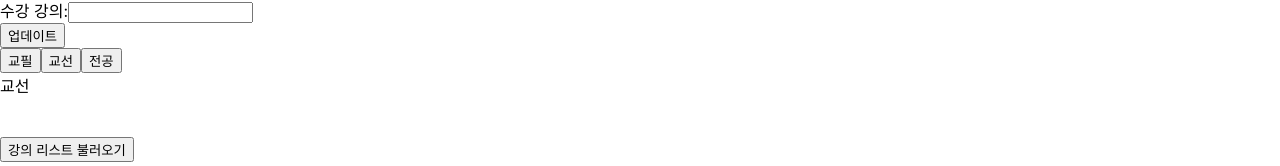
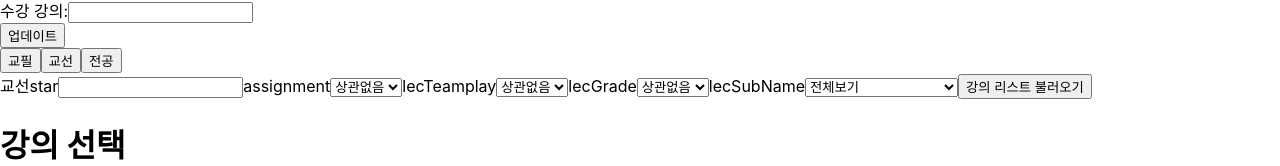
Before and after one commit to YunNa000/LectureRecommendationService, a React (Create React App) app in the folder api-test/node/react-test/: page / in a window 1280 px wide. Both pictures are taken after a click on the button "교선". Shown: the part 222-388 px from the top of the page. Built offline with nearby package versions, Linux system fonts and the light colour scheme; no server answers.

Commit message:
✨ 이수 구분 및 조건 별 강의 목록 검색
이수 구분 및 별점, 과제 드으이 조건들을 통해 강의 목록을 검색하고, 나온
강의를 클릭하면, 해당 강의가 사용자별로 db에 저장되도록 했습니다.

```diff
--- a/api-test/node/react-test/src/Lecture/LectureCallGyoSun.js
+++ b/api-test/node/react-test/src/Lecture/LectureCallGyoSun.js
@@ -1,12 +1,22 @@
 import React from "react";
 
-const LectureCallGyoSun = ({
+const LectureCallGyoPill = ({
   userGrade,
   setUserGrade,
   userBunban,
   setUserBunban,
   lecClassification,
   setLecClassification,
+  lecStars,
+  setLecStars,
+  setlecAssignment,
+  lecAssignment,
+  lecTeamplay,
+  setlecTeamplay,
+  lecGrade,
+  setlecGrade,
+  lecSubName,
+  setlecSubName,
   handleSubmit,
 }) => {
   React.useEffect(() => {
@@ -24,7 +34,6 @@ const LectureCallGyoSun = ({
         onChange={(e) => setUserGrade(e.target.value)}
         required
       />
-      <br />
       <input
         type="hidden"
         id="userBunban"
@@ -33,8 +42,6 @@ const LectureCallGyoSun = ({
         onChange={(e) => setUserBunban(e.target.value)}
         required
       />
-      <br />
-      <br />
       <input
         type="hidden"
         id="lecClassification"
@@ -42,9 +49,61 @@ const LectureCallGyoSun = ({
         value={lecClassification}
         required
       />
+      <label>star</label>
+      <input
+        id="lecStars"
+        name="lecStars"
+        value={lecStars}
+        onChange={(e) => setLecStars(e.target.value)}
+      />
+      <label>assignment</label>
+      <select
+        id="lecAssignment"
+        name="lecAssignment"
+        value={lecAssignment}
+        onChange={(e) => setlecAssignment(parseInt(e.target.value))}
+      >
+        <option>상관없음</option>
+        <option value="1">적음</option>
+      </select>
+      <label>lecTeamplay</label>
+      <select
+        id="lecTeamplay"
+        name="lecTeamplay"
+        value={lecTeamplay}
+        onChange={(e) => setlecTeamplay(parseInt(e.target.value))}
+      >
+        <option>상관없음</option>
+        <option value="1">적음</option>
+      </select>
+      <label>lecGrade</label>
+      <select
+        id="lecGrade"
+        name="lecGrade"
+        value={lecGrade}
+        onChange={(e) => setlecGrade(parseInt(e.target.value))}
+      >
+        <option>상관없음</option>
+        <option value="1">너그러움</option>
+      </select>
+      <label>lecSubName</label>
+      <select
+        id="lecSubName"
+        name="lecSubName"
+        value={lecSubName}
+        onChange={(e) => setlecSubName(e.target.value)}
+      >
+        <option>전체보기</option>
+        <option value="과학과기술">과학과기술</option>
+        <option value="인간과철학">인간과철학</option>
+        <option value="사회와경제">사회와경제</option>
+        <option value="글로벌문화와제2외국어">글로벌문화와제2외국어</option>
+        <option value="예술과체육">예술과체육</option>
+        <option value="수리와자연">수리와자연</option>
+      </select>
       <button type="submit">강의 리스트 불러오기</button>
     </form>
   );
 };
 
-export default LectureCallGyoSun;
+export default LectureCallGyoPill;
--- a/api-test/node/react-test/src/Lecture/LectureCallJunGong.js
+++ b/api-test/node/react-test/src/Lecture/LectureCallJunGong.js
@@ -1,12 +1,22 @@
 import React from "react";
 
-const LectureCallJunGong = ({
+const LectureCallGyoPill = ({
   userGrade,
   setUserGrade,
   userBunban,
   setUserBunban,
   lecClassification,
   setLecClassification,
+  lecStars,
+  setLecStars,
+  setlecAssignment,
+  lecAssignment,
+  lecTeamplay,
+  setlecTeamplay,
+  lecGrade,
+  setlecGrade,
+  lecSubName,
+  setlecSubName,
   handleSubmit,
 }) => {
   React.useEffect(() => {
@@ -15,7 +25,6 @@ const LectureCallJunGong = ({
 
   return (
     <form onSubmit={handleSubmit}>
-      전공
       <input
         type="hidden"
         id="userGrade"
@@ -32,6 +41,50 @@ const LectureCallJunGong = ({
         onChange={(e) => setUserBunban(e.target.value)}
         required
       />
+      <input
+        type="hidden"
+        id="lecClassification"
+        name="lecClassification"
+        value={lecClassification}
+        required
+      />
+      <label>star</label>
+      <input
+        id="lecStars"
+        name="lecStars"
+        value={lecStars}
+        onChange={(e) => setLecStars(e.target.value)}
+      />
+      <label>assignment</label>
+      <select
+        id="lecAssignment"
+        name="lecAssignment"
+        value={lecAssignment}
+        onChange={(e) => setlecAssignment(parseInt(e.target.value))}
+      >
+        <option>상관없음</option>
+        <option value="1">적음</option>
+      </select>
+      <label>lecTeamplay</label>
+      <select
+        id="lecTeamplay"
+        name="lecTeamplay"
+        value={lecTeamplay}
+        onChange={(e) => setlecTeamplay(parseInt(e.target.value))}
+      >
+        <option>상관없음</option>
+        <option value="1">적음</option>
+      </select>
+      <label>lecGrade</label>
+      <select
+        id="lecGrade"
+        name="lecGrade"
+        value={lecGrade}
+        onChange={(e) => setlecGrade(parseInt(e.target.value))}
+      >
+        <option>상관없음</option>
+        <option value="1">너그러움</option>
+      </select>
       <label htmlFor="lecClassification">전공 분류:</label>
       <select
         id="lecClassification"
@@ -43,11 +96,9 @@ const LectureCallJunGong = ({
         <option value="교선">전선</option>
         <option value="교필">전필</option>
       </select>
-      <br />
-      <br />
       <button type="submit">강의 리스트 불러오기</button>
     </form>
   );
 };
 
-export default LectureCallJunGong;
+export default LectureCallGyoPill;
--- a/api-test/node/react-test/src/Lecture/LectureList.js
+++ b/api-test/node/react-test/src/Lecture/LectureList.js
@@ -13,7 +13,13 @@ const LectureList = ({ lectures, selectedLectures, handleLectureSelect }) => {
                 checked={selectedLectures.includes(lecture.lecNumber)}
                 onChange={() => handleLectureSelect(lecture.lecNumber)}
               />
-              {lecture.lecClassName} ({lecture.lecNumber})
+              {lecture.lecClassName} ({lecture.lecNumber}){lecture.lecProfessor}{" "}
+              | 학점: {lecture.lecCredit} | 시간: {lecture.lecTime} | 테마명:
+              {lecture.lecSubName} | 과제 양(높을수록 적음):
+              {lecture.lecAssignment} | 팀플 양(높을수록 적음):
+              {lecture.lecTeamplay} | 성적 난이도 (높을수록 너그러움):{" "}
+              {lecture.lecGrade} | 강의 요약: {lecture.lecSummaryReview} | 강의
+              별점: {lecture.lecStars} | 이수 구분: {lecture.lecClassification}
             </label>
           </li>
         ))}
--- a/api-test/node/react-test/src/Lecture/LectureManagement.js
+++ b/api-test/node/react-test/src/Lecture/LectureManagement.js
@@ -141,6 +141,12 @@ const LectureManagement = () => {
             lecClassification={lecClassification}
             setLecClassification={setLecClassification}
             handleSubmit={handleSubmit}
+            lecStars={lecStars}
+            setLecStars={setLecStars}
+            setlecAssignment={setlecAssignment}
+            setlecTeamplay={setlecTeamplay}
+            setlecGrade={setlecGrade}
+            setlecSubName={setlecSubName}
           />
         );
       case "전공":
```
Also changed, not shown: 2 other files (tests, documents, lock files or other folders).
